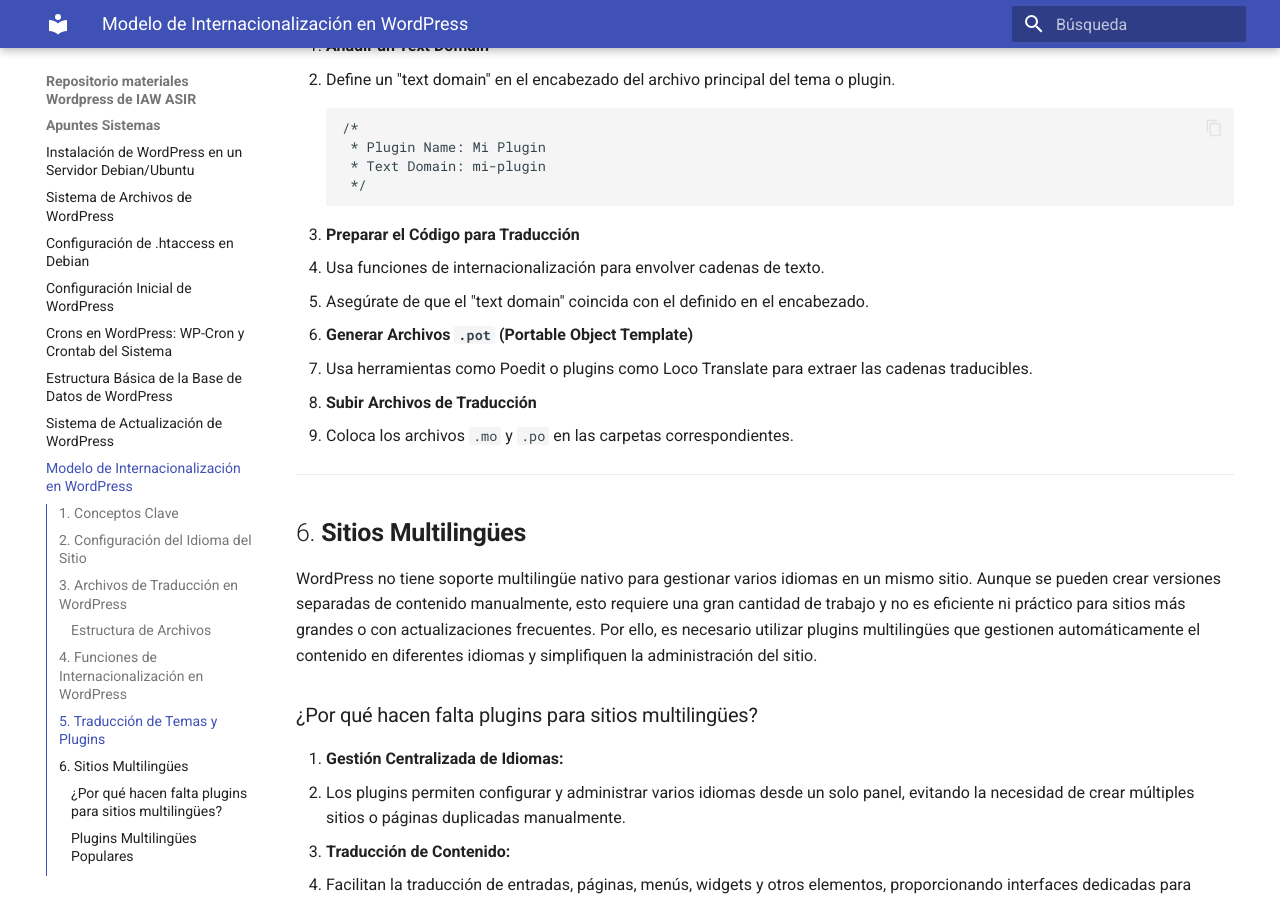
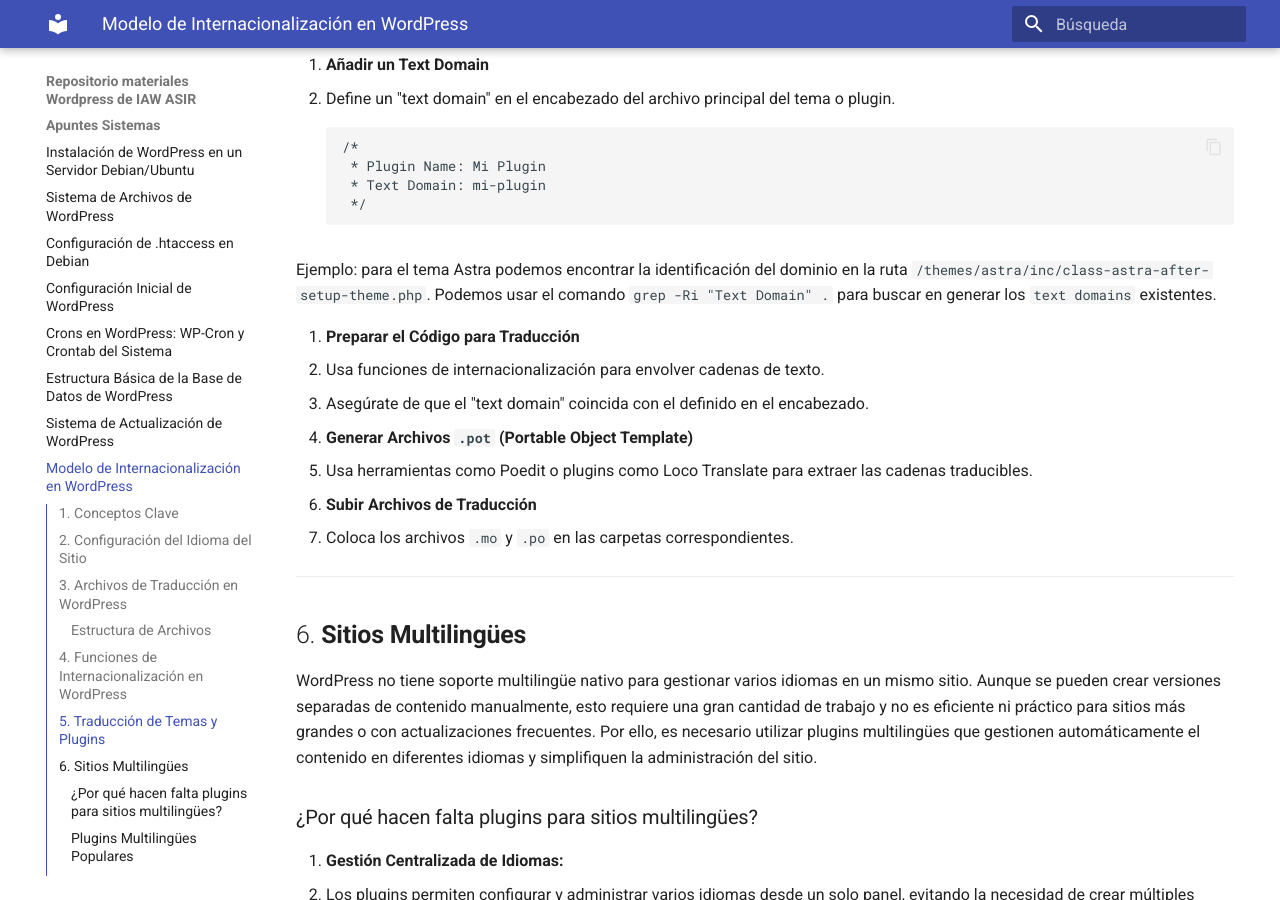
Before and after one commit to Fahueso/wordpressIAW, an MkDocs documentation site: the page built from docs/Apuntes Sistemas/g) Internacionalización.md, in a window 1280 px wide and 900 px high, scrolled down 2425 px. Built offline with MkDocs 1.6.1 and Material for MkDocs 9.7.7, drawn with Linux system fonts in a browser that asks for light colours; some of the changed text lies outside the part shown.

Commit message:
vault backup: 2026-01-08 14:02:21

````diff
--- a/docs/Apuntes Sistemas/g) Internacionalización.md
+++ b/docs/Apuntes Sistemas/g) Internacionalización.md
@@ -100,7 +101,10 @@
     */
    ```
 
-2. **Preparar el Código para Traducción**
+Ejemplo: para el tema Astra podemos encontrar la identificación del dominio en la ruta `/themes/astra/inc/class-astra-after-setup-theme.php`. Podemos usar el comando `grep -Ri "Text Domain" .` para buscar en generar los `text domains` existentes.
+
+
+1. **Preparar el Código para Traducción**
    - Usa funciones de internacionalización para envolver cadenas de texto.
    - Asegúrate de que el "text domain" coincida con el definido en el encabezado.
 
````
Also changed, not shown: other parts of docs/Apuntes Sistemas/g) Internacionalización.md (+1 -0 lines).
